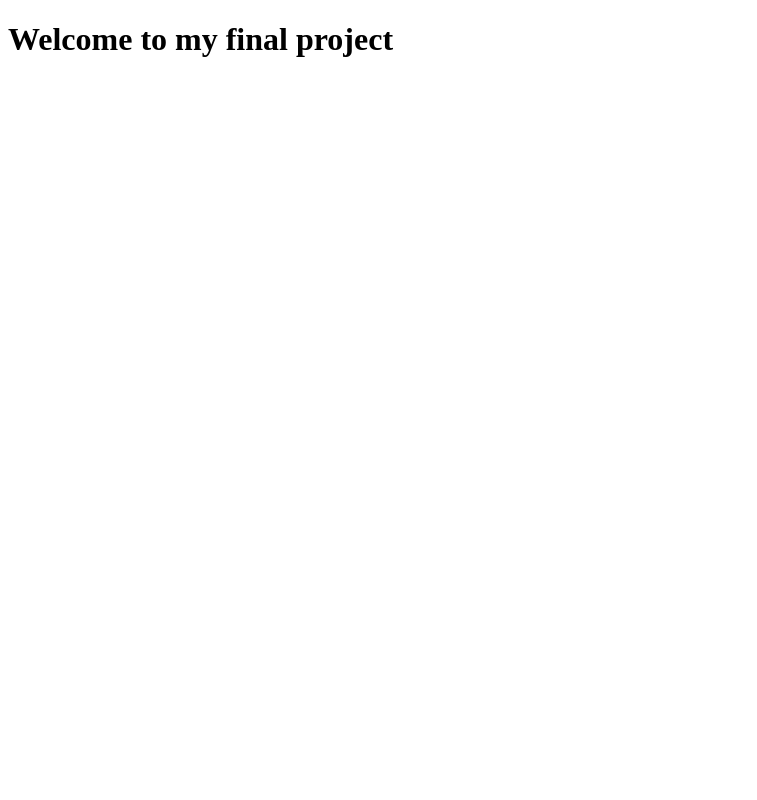
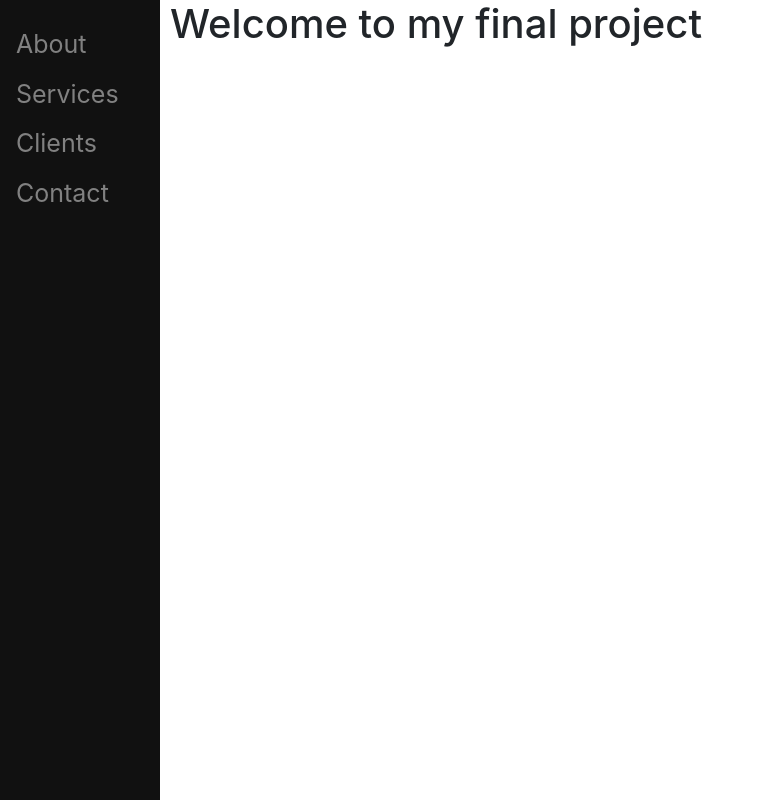
Before and after one commit to adamjoer/cs50-project, a Flask app: page / in a window 1280 px wide. Shown: the whole page, without its empty margins (0-757 px from the left). Run offline with Flask 2, Linux system fonts and the light colour scheme; some libraries are stand-ins or nearby versions.

Commit message:
Add sidebar

```diff
--- a/static/styles.css
+++ b/static/styles.css
@@ -0,0 +1,38 @@
+/* The sidebar menu */
+.sidenav {
+    height: 100%; /* Full-height: remove this if you want "auto" height */
+    width: 160px; /* Set the width of the sidebar */
+    position: fixed; /* Fixed Sidebar (stay in place on scroll) */
+    z-index: 1; /* Stay on top */
+    top: 0; /* Stay at the top */
+    left: 0;
+    background-color: #111; /* Black */
+    overflow-x: hidden; /* Disable horizontal scroll */
+    padding-top: 20px;
+}
+
+/* The navigation menu links */
+.sidenav a {
+    padding: 6px 8px 6px 16px;
+    text-decoration: none;
+    font-size: 25px;
+    color: #818181;
+    display: block;
+}
+
+/* When you mouse over the navigation links, change their color */
+.sidenav a:hover {
+    color: #f1f1f1;
+}
+
+/* Style page content */
+.main {
+    margin-left: 160px; /* Same as the width of the sidebar */
+    padding: 0px 10px;
+}
+
+/* On smaller screens, where height is less than 450px, change the style of the sidebar (less padding and a smaller font size) */
+@media screen and (max-height: 450px) {
+    .sidenav {padding-top: 15px;}
+    .sidenav a {font-size: 18px;}
+}
--- a/templates/layout.html
+++ b/templates/layout.html
@@ -3,12 +3,26 @@
 <html lang="en">
     <head>
         <meta charset="UTF-8">
-        <meta name="viewport" content="width=device-width, initial-scale=1.0">
+        <meta name="viewport" content="width=device-width, initial-scale=1.0, shrink-to-fit=no">
         <link rel="icon" href="/static/favicon.ico">
+        <link rel="stylesheet" href="https://stackpath.bootstrapcdn.com/bootstrap/4.5.0/css/bootstrap.min.css" integrity="sha384-9aIt2nRpC12Uk9gS9baDl411NQApFmC26EwAOH8WgZl5MYYxFfc+NcPb1dKGj7Sk" crossorigin="anonymous">
+        <link rel="stylesheet" href="/static/styles.css">
         <title>CS50 Final Project</title>
     </head>
     <body>
-        {% block body %}
-        {% endblock %}
+
+        <!-- Sidebar -->
+        <div class="sidenav">
+            <a href="#">About</a>
+            <a href="#">Services</a>
+            <a href="#">Clients</a>
+            <a href="#">Contact</a>
+        </div>
+
+        <!-- Main content -->
+        <div class="main">
+            {% block body %}
+            {% endblock %}
+        </div>
     </body>
 </html>
```
